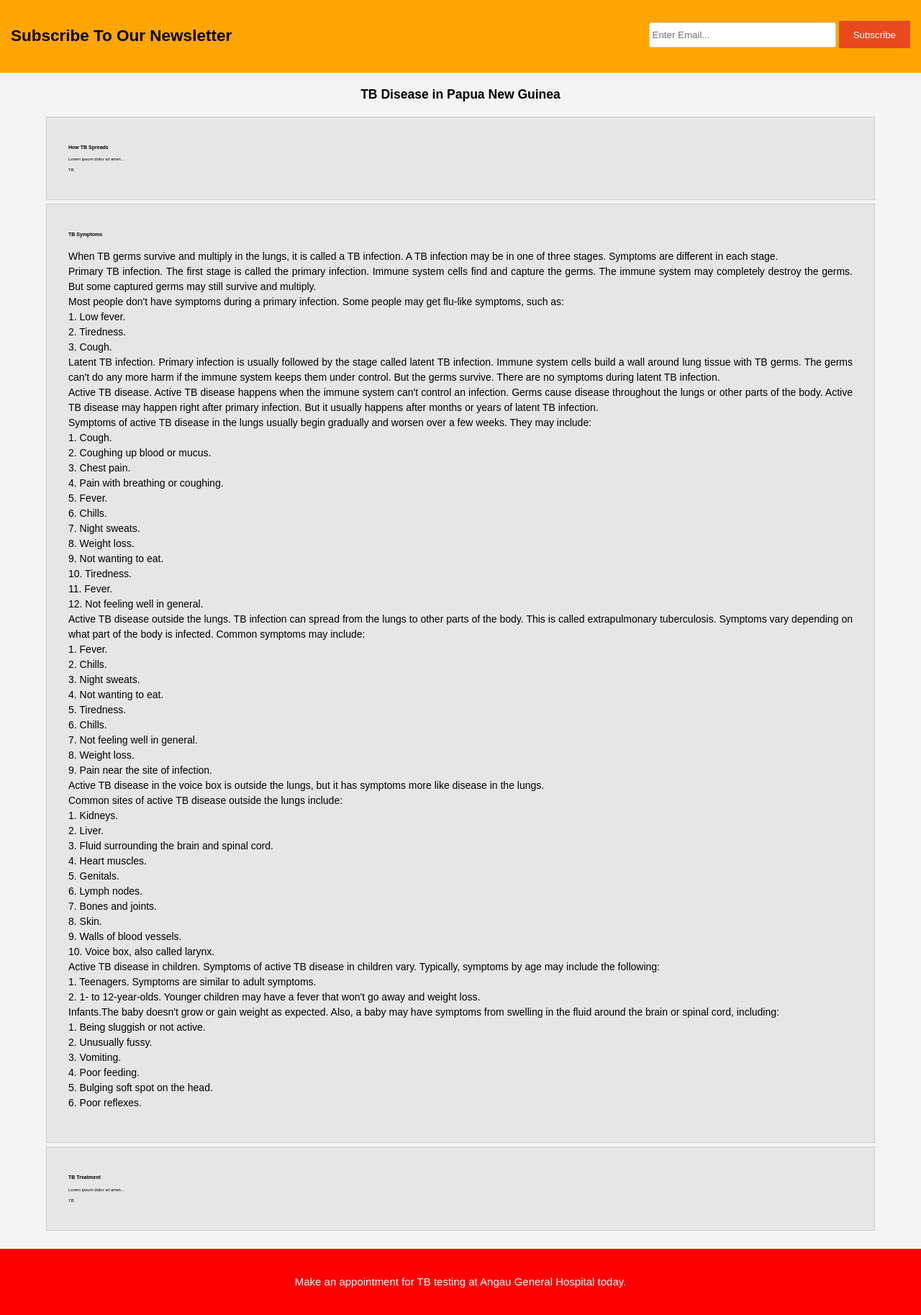
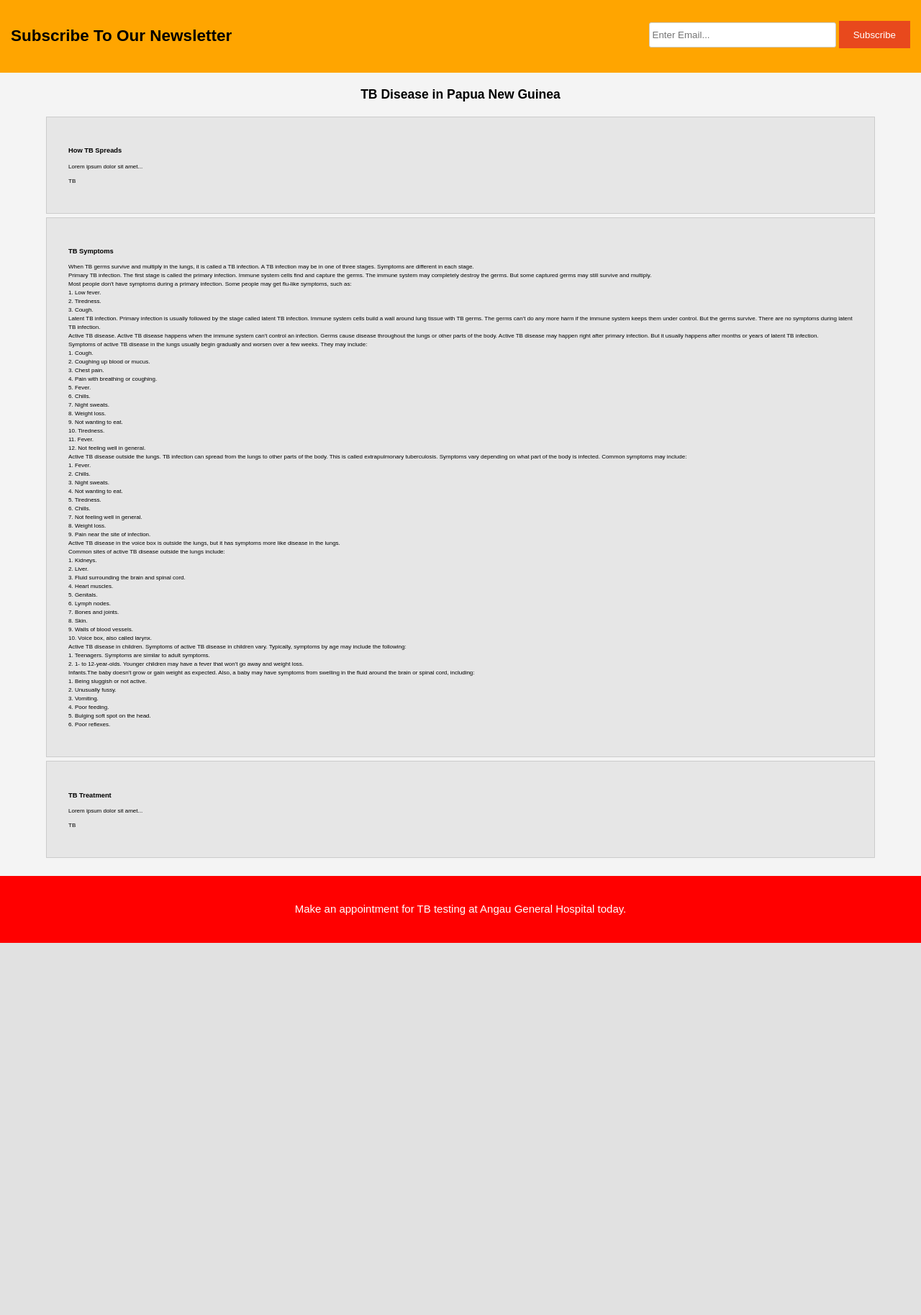
Before and after one commit to rardiva/angautbward, a PHP site: page /services.html in a window 1280 px wide. Shown: the part 136-1963 px from the top of the page at 72% size. After the commit the page ends 1446 px from the top, so only its background shows below. Run offline with PHP 8.4, Linux system fonts and the light colour scheme.

Commit message:
Update style.css

```diff
--- a/css/style.css
+++ b/css/style.css
@@ -129,11 +129,6 @@ header a:hover{
   width:250px;
 }
 
-.tbawareness{
-  font-size: 14px;
-  text-align: justify;
-}
-
 /* Boxes */
 #boxes{
   margin-top:20px;
@@ -179,7 +174,7 @@ ul#services li{
   border: #cccccc solid 1px;
   margin-bottom:5px;
   background:#e6e6e6;
-  font-size:6px;
+  font-size:8px;
 }
 
 footer{
```
